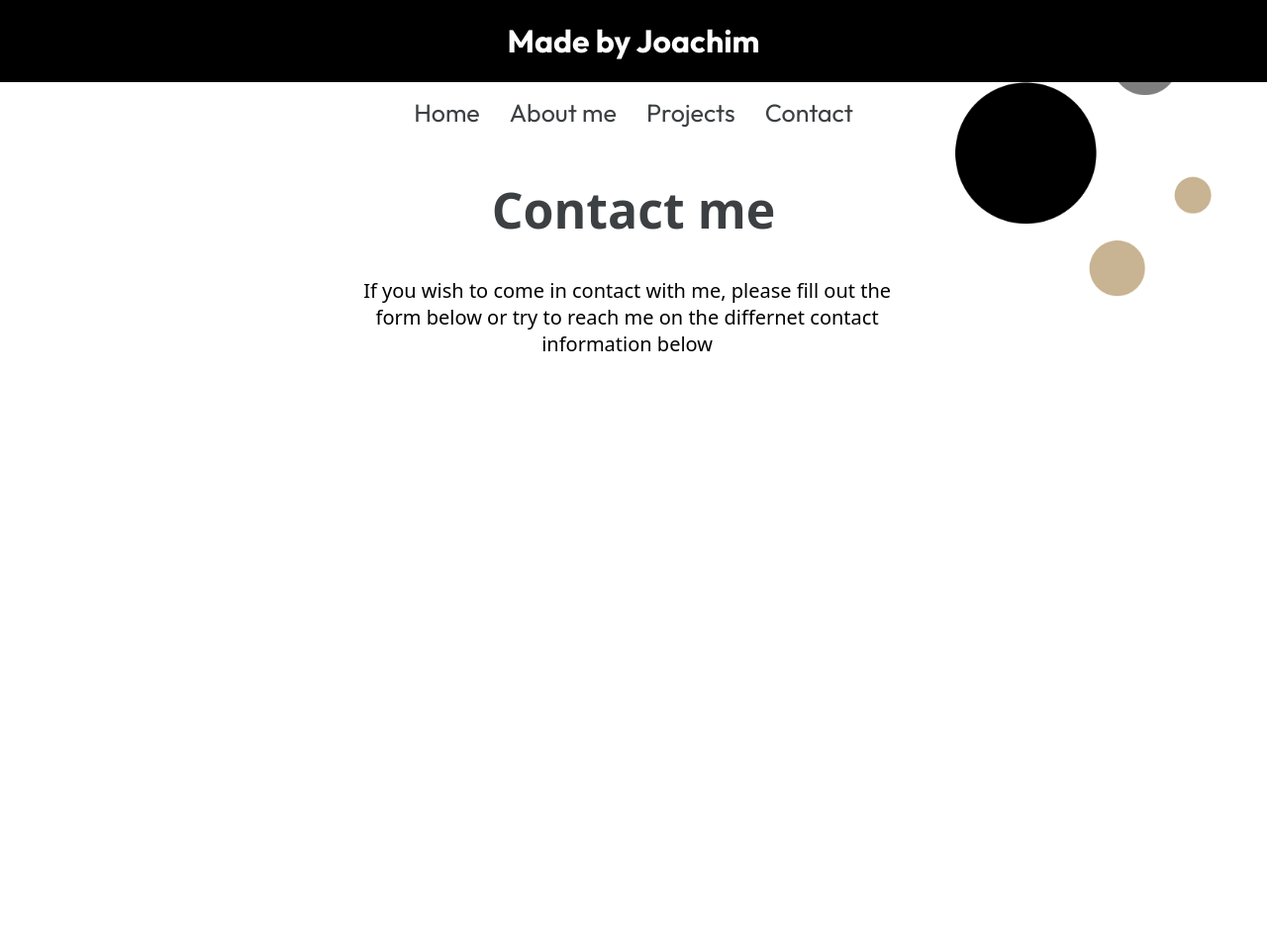
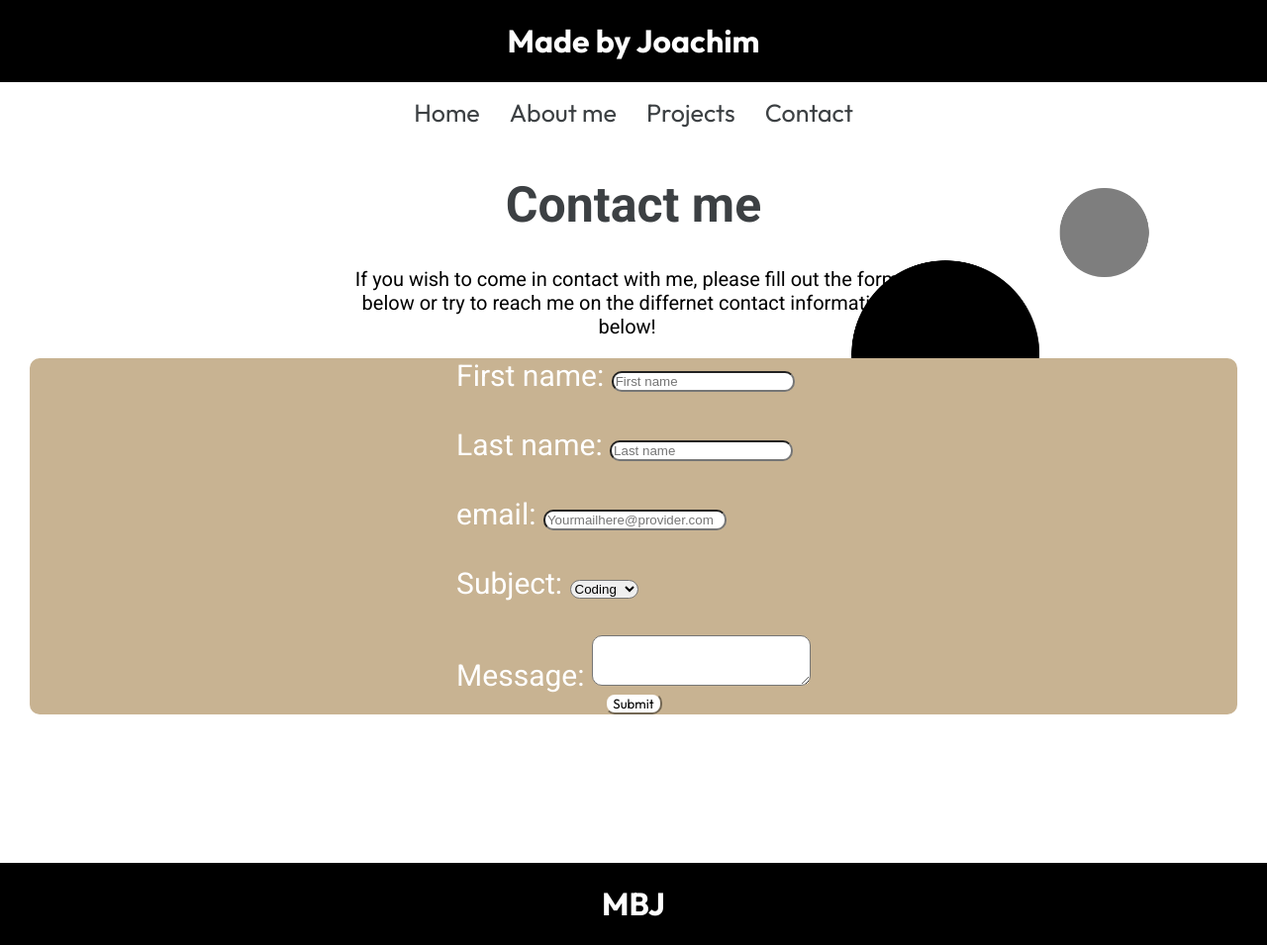
Before and after one commit to Dontosquare/UCL-Skole-Repository, a plain HTML site: page contact.html in a window 1280 px wide. Shown: the whole page at 99% size. Before the commit the page ends 800 px from the top, so only its background shows below. Drawn offline with Linux system fonts and the light colour scheme; a web font is replaced by a local one.

Commit message:
Add files via upload

```diff
--- a/contact.html
+++ b/contact.html
@@ -27,8 +27,57 @@
         <div class="textbox">
         <h1 class="textbox__heading">Contact me</h1>
         <p class="textbox__paragraphs">If you wish to come in contact with me, please fill out the form below or try to reach me on the differnet contact information
-            below
+            below!
         </p>
+        </div>
+
+        <div class="form">
+        <form action="action_page.php" method="get">
+            <div>
+            <label for="fname">First name: </label>
+            <input type="text" id="fname" name="fname" placeholder="First name" required>
+            </div>
+
+            <br>
+
+            <div>
+            <label for="lname">Last name: </label>
+            <input type="text" id="lname" name="lname" placeholder="Last name" required>
+            </div>
+
+            <br>
+
+            <div>
+                <label for="email">email:</label>
+                <input type="email" id="email" name="email" placeholder="Yourmailhere@provider.com" required>
+            </div>
+
+            <br>
+
+            <div>
+            <label for="subject">Subject: </label>
+            <select id="subject" name="subject" placeholder="subject" required>
+                <option>Coding</option>
+                <option>Content</option>
+            </select>
+            </div>
+
+            <br>
+
+            <label for="message">Message:</label>
+            <textarea id="message" rows="3" cols="25"> </textarea>
+
+            <br>
+
+            <div>
+                <input type="submit" class="form__button--submit">
+            </div>
+        </form>
+        </div>
+
+
+        <div class="footer">
+            <h1>MBJ</h1>
         </div>
     </main>
 </body>
--- a/stylesheet.css
+++ b/stylesheet.css
@@ -1,10 +1,13 @@
+
+
+
 body{
     margin: 0px;
     background-image: url(MBJ\ icon.png);
     background-repeat: no-repeat;
-    background-position-x: 30px;
+    background-position-x: 250px;
     background-position-y: 140px;
-    background-size: 80%;
+    background-size: 50%;
 }
 
 .header {
@@ -18,12 +21,11 @@ body{
 .navbar ul {
     list-style-type: none;
     display: flex;
-    align-items: row;
     justify-content: center;
     font-family: outfit;
     padding: 0px;
     margin: 0px;
-    overflow: hidden;
+    flex-direction: column;
 }
 
 .navbar a {
@@ -37,6 +39,8 @@ body{
 
 .navbar a:hover {
     background-color: #C8B392;
+    opacity: 55%;
+    color: white;
 }
 
 .welcome {
@@ -56,7 +60,7 @@ body{
 }
 */
 
-.textbox__img {
+.textbox__img__aboutme {
     display: flex;
     justify-content: center;
     padding-left: 23px;
@@ -69,14 +73,25 @@ body{
     display: flex;
     justify-content: center;
     color: #3c4043;
-    font-family: system-ui, -apple-system, BlinkMacSystemFont, 'Segoe UI', Roboto, Oxygen, Ubuntu, Cantarell, 'Open Sans', 'Helvetica Neue', sans-serif;
+    font-family: roboto;
 }
 
 .textbox__paragraphs {
     display: flex;
     justify-content: center;
     text-align: center;
-    font-family: system-ui, -apple-system, BlinkMacSystemFont, 'Segoe UI', Roboto, Oxygen, Ubuntu, Cantarell, 'Open Sans', 'Helvetica Neue', sans-serif;
+    font-family: roboto;
+
+}
+
+.textbox__paragraphs__aboutme {
+    display: flex;
+    justify-content: center;
+    text-align: left;
+    font-family: roboto;
+    margin-left: 10%;
+    margin-right: 10%;
+    margin-bottom: 10%;
 }
 
 .textbox__buttons {
@@ -104,9 +119,46 @@ body{
     color: white;
     background-color: #000000;
     font-family: outfit;
-    margin-bottom: none;
     margin-top: 15px;
 }
+
+.form {
+    display: flex;
+    justify-content: center;
+    background-color: #C8B392;
+    font-family: roboto;
+    color: white;
+    font-size: 30px;
+    margin-left: 30px;
+    margin-right: 30px;
+    border-radius: 10px;
+    margin-bottom: 150px;
+}
+
+.form__button--submit {
+    display: block;
+    margin: auto;
+    font-family: outfit;
+    text-decoration-line: none;
+    background-color: white;
+    border-radius: 10px;
+    border-color: #C8B392;
+}
+
+input {
+    border-radius: 10px;
+
+}
+
+select {
+    border-radius: 10px;
+}
+
+textarea {
+    border-radius: 10px;
+}
+
+
 
 
 @media screen and (min-width: 489px) {
@@ -115,7 +167,8 @@ body{
         background-image: url(MBJ\ icon.png);
         background-repeat: no-repeat;
         background-position: right;
-        background-size: 30%;
+        background-size: 40%;
+        background-position-y: 150px;
     }
 
     .welcome {
@@ -148,7 +201,8 @@ body{
         background-image: url(MBJ\ icon.png);
         background-repeat: no-repeat;
         background-position: right;
-        background-size: 30%;
+        background-size: 40%;
+        background-position-y: 150px;
     }
 
 
@@ -157,6 +211,23 @@ body{
         justify-content: center;
         font-size: 100px;
 
+    }
+
+    .textbox__img__aboutme {
+        display: flex;
+        max-width: 50%;
+
+
+    }
+
+    .navbar ul {
+        list-style-type: none;
+        display: flex;
+        justify-content: center;
+        font-family: outfit;
+        padding: 0px;
+        margin: 0px;
+        flex-direction: row;
     }
 
     .textbox__img{
```
Also changed, not shown: about.html (+6 -7 lines), projects.html (+4 -0 lines).
